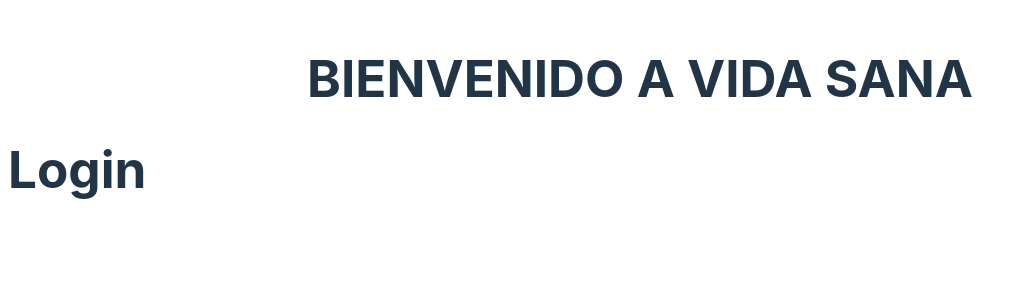
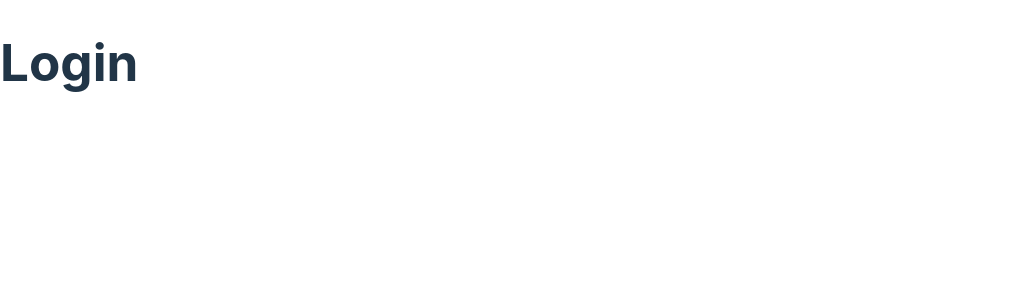
Before and after one commit to Fedeeherrera/FrontEnd-VidaSana, a React (Vite) app: page / in a window 1280 px wide. Shown: the top 300 px of the page, without its empty margins (0-1032 px from the left). Built offline with nearby package versions, Linux system fonts and the light colour scheme.

Commit message:
Implemente Paleta de Colores

```diff
--- a/src/App.jsx
+++ b/src/App.jsx
@@ -8,7 +8,6 @@ import './App.css'
 function App () {
   return (
     <>
-      <h1 className='titulo'>BIENVENIDO A VIDA SANA</h1>
       <Routes>
         <Route path='/' element={<Login />} />
         <Route path='/home' element={<Home />} />
--- a/src/Donaciones/Donaciones.css
+++ b/src/Donaciones/Donaciones.css
@@ -5,6 +5,7 @@
   width: 100%;
   display: flex;
   flex-direction: column;
+  background-color: #679683;
 }
 
 /*Estilos Form*/
@@ -31,8 +32,10 @@
 }
 
 .submit {
-    margin-bottom: 20px;
-    background-color: #5CB85C;
+  margin-bottom: 20px;
+  background-color: #4f565e;
+  border: 1px solid black;
+
 }
 
 /*Estilos Lista*/
@@ -54,6 +57,11 @@ ul {
   width: 200px;
   height: 550px;
   text-align: center;
+  background-color: #4f565e;
+}
+
+.h1__donaciones {
+  text-align: center;
 }
 
 .button {
@@ -64,8 +72,14 @@ ul {
 
 .button.eliminar {
   background-color: red;
+  color: black;
+  border: 2px solid black;
+
 }
 
 .button.editar {
-  background-color: skyblue;
+  background-color: #C0D7BB;
+  color: black;
+  border: 2px solid black;
+
 }
--- a/src/Donaciones/Donaciones.jsx
+++ b/src/Donaciones/Donaciones.jsx
@@ -5,7 +5,7 @@ import './Donaciones.css'
 import Swal from 'sweetalert2/dist/sweetalert2.js'
 import 'sweetalert2/src/sweetalert2.scss'
 
-function Donaciones() {
+function Donaciones () {
   const URL = 'http://localhost:3030/personas'
   const [data, setData] = useState([])
 
@@ -24,7 +24,7 @@ function Donaciones() {
   const handleDeleteClick = (id) => {
     // Enviar la solicitud de eliminación al servidor
     fetch(`http://localhost:3030/personas/${id}`, {
-      method: 'DELETE',
+      method: 'DELETE'
     })
       .then((response) => {
         if (response.status === 200) {
@@ -35,7 +35,7 @@ function Donaciones() {
             icon: 'success',
             title: 'Persona eliminada correctamente',
             showConfirmButton: false,
-            timer: 1000,
+            timer: 1000
           })
         } else {
           console.error('Error al eliminar persona.')
@@ -44,7 +44,7 @@ function Donaciones() {
             icon: 'Error',
             title: 'Error al eliminar Persona',
             showConfirmButton: false,
-            timer: 1000,
+            timer: 1000
           })
           console.log(response.status)
         }
@@ -55,7 +55,7 @@ function Donaciones() {
   const handleEditClick = (id) => {
     // Enviar la solicitud de eliminación al servidor
     fetch(`http://localhost:3030/personas/${id}`, {
-      method: 'PUT',
+      method: 'PUT'
     })
       .then((response) => {
         if (response.status === 204) {
@@ -71,6 +71,7 @@ function Donaciones() {
 
   return (
     <div className="container">
+      <h1 className='h1__donaciones'>Donaciones</h1>
       <Form className='form'/>
       <ul className="ul">
         {data.map((persona) => (
--- a/src/Donaciones/Form.jsx
+++ b/src/Donaciones/Form.jsx
@@ -1,4 +1,4 @@
-function Form() {
+function Form () {
   return (
     <form className="form">
       <div className="div_nombre_donacion">
--- a/src/index.css
+++ b/src/index.css
@@ -4,7 +4,6 @@
   font-weight: 400;
 
   color-scheme: light dark;
-  color: rgba(255, 255, 255, 0.87);
   background-color: #242424;
 
   font-synthesis: none;
@@ -12,6 +11,13 @@
   -webkit-font-smoothing: antialiased;
   -moz-osx-font-smoothing: grayscale;
   -webkit-text-size-adjust: 100%;
+}
+
+body {
+  margin: 0;
+  padding: 0;
+  box-sizing: border-box;
+  text-decoration: none;
 }
 
 a {
@@ -35,17 +41,13 @@ button {
   font-size: 1em;
   font-weight: 500;
   font-family: inherit;
-  background-color: #1a1a1a;
   cursor: pointer;
   transition: border-color 0.25s;
 }
 button:hover {
   border-color: #646cff;
 }
-button:focus,
-button:focus-visible {
-  outline: 4px auto -webkit-focus-ring-color;
-}
+
 
 @media (prefers-color-scheme: light) {
   :root {
@@ -55,7 +57,5 @@ button:focus-visible {
   a:hover {
     color: #747bff;
   }
-  button {
-    background-color: #f9f9f9;
-  }
+
 }
--- a/src/main.jsx
+++ b/src/main.jsx
@@ -1,6 +1,6 @@
 import ReactDOM from 'react-dom/client'
 import App from './App.jsx'
-import { BrowserRouter } from "react-router-dom";
+import { BrowserRouter } from 'react-router-dom'
 import './index.css'
 
 ReactDOM.createRoot(document.getElementById('root')).render(
```
Also changed, not shown: src/Donaciones/Imagenn.jsx (+15 -13 lines), 1 other file (tests, documents, lock files or other folders).
